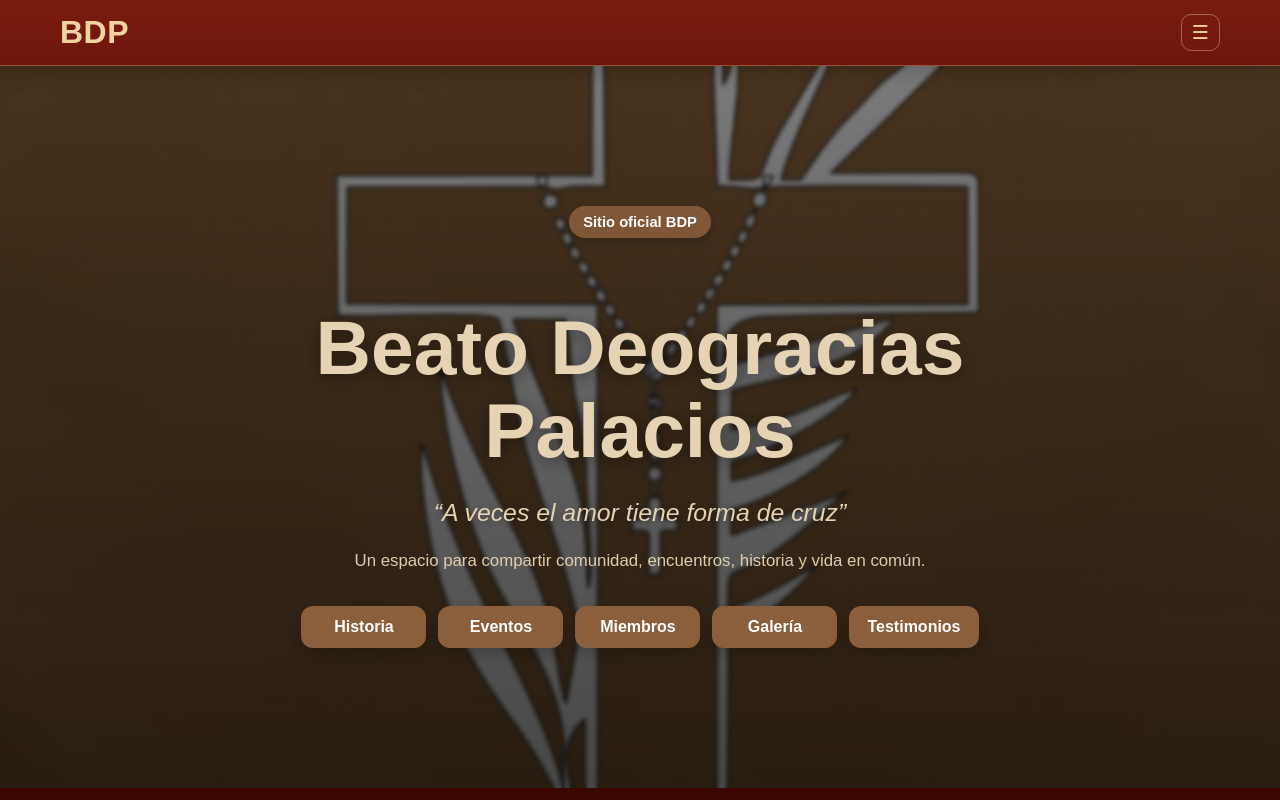
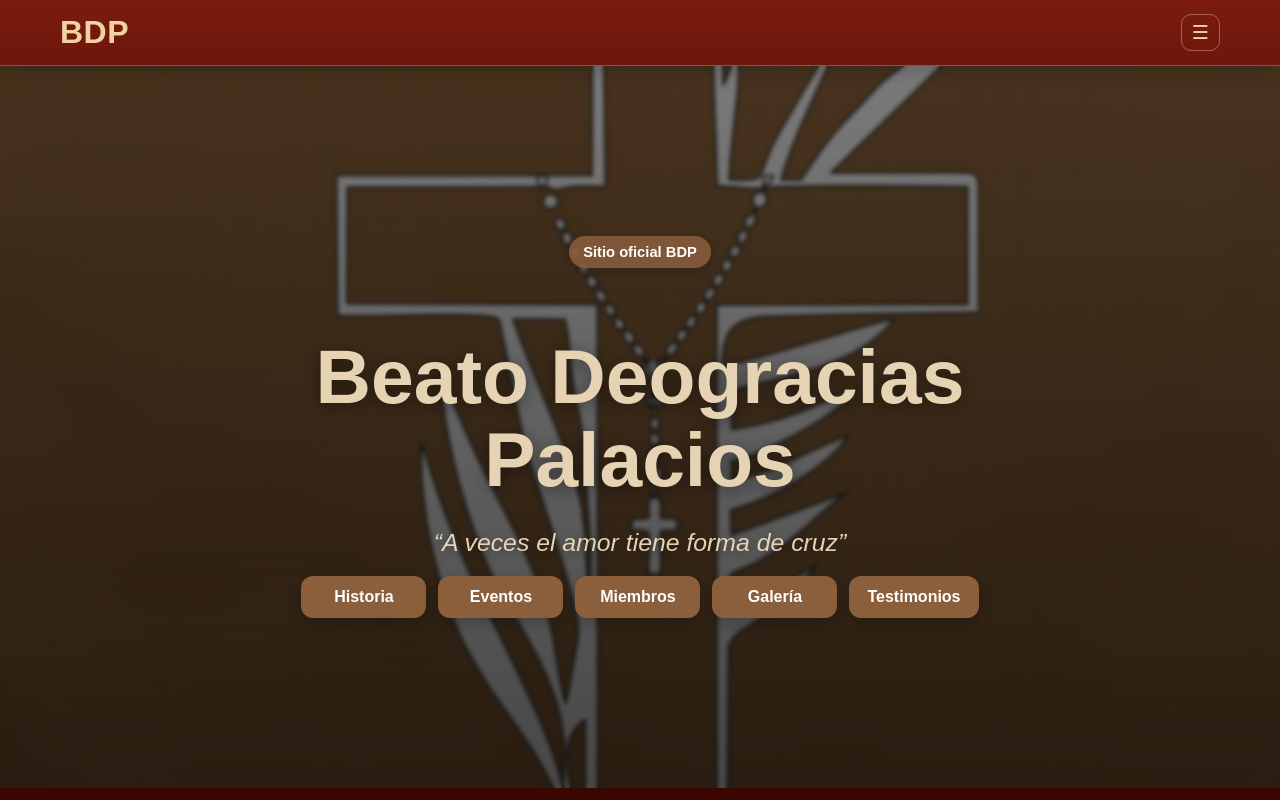
Before and after one commit to fflorioudi/bdp-web, a Next.js app: page / in a window 1280 px wide. Shown: the top 800 px of the page. Built offline with nearby package versions, Linux system fonts and the light colour scheme; no server answers.

Commit message:
pulido visual final publico x2

```diff
--- a/src/app/page.js
+++ b/src/app/page.js
@@ -9,10 +9,6 @@ export default function Home() {
 
           <p style={subtitleStyle}>
             “A veces el amor tiene forma de cruz”
-          </p>
-
-          <p style={descriptionStyle}>
-            Un espacio para compartir comunidad, encuentros, historia y vida en común.
           </p>
 
           <div style={buttonsStyle}>
@@ -82,14 +78,6 @@ const subtitleStyle = {
   textShadow: "0 2px 12px rgba(0,0,0,0.4)",
 };
 
-const descriptionStyle = {
-  maxWidth: "700px",
-  margin: "0 auto 30px",
-  fontSize: "1.05rem",
-  lineHeight: 1.7,
-  opacity: 0.96,
-};
-
 const buttonsStyle = {
   display: "flex",
   flexWrap: "wrap",
```
